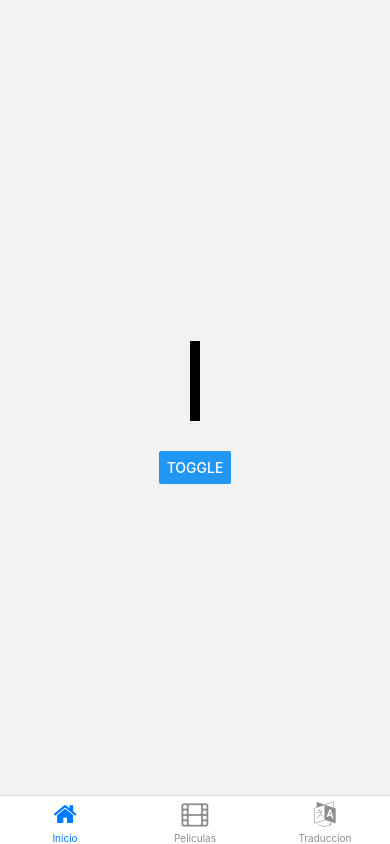
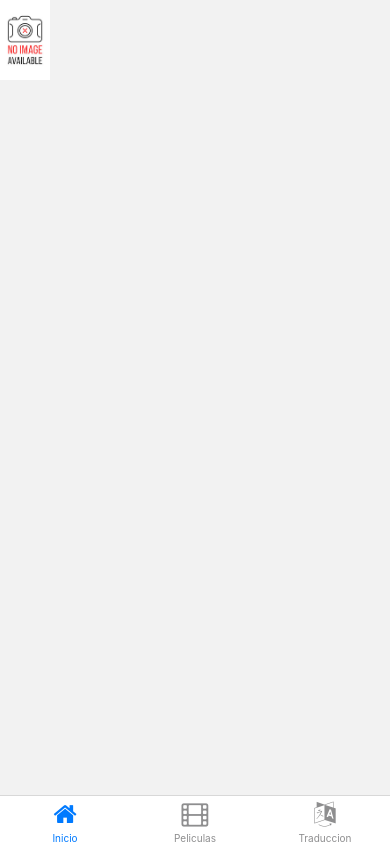
Before and after one commit to CesarJoseDelgadoSuarez/curso-React-Native, a React Native app: screen /MovieList in a window 390 px wide. Built offline with nearby package versions, Linux system fonts and the light colour scheme.

Commit message:
añadido nuevas dependencias de reanimated

```diff
--- a/App.js
+++ b/App.js
@@ -1,6 +1,10 @@
-import { StyleSheet } from "react-native";
 import Main from "./src/Main";
+import { GestureHandlerRootView } from "react-native-gesture-handler";
 
 export default function App() {
-  return <Main />;
+  return (
+    <GestureHandlerRootView style={{ flex: 1 }}>
+      <Main />
+    </GestureHandlerRootView>
+  );
 }
--- a/src/Main.jsx
+++ b/src/Main.jsx
@@ -3,7 +3,6 @@ import { NavigationContainer } from "@react-navigation/native";
 import Constants from "expo-constants";
 import { View, StatusBar } from "react-native";
 import TabNavigator from "./router/Tabs/MainTab";
-
 
 const Main = () => (
   <View style={{ flex: 1, paddingTop: Constants.statusBarHeight }}>
--- a/src/animations/ImageScaleAnimation.jsx
+++ b/src/animations/ImageScaleAnimation.jsx
@@ -1,64 +1,72 @@
-import React, { useState, useEffect } from "react";
-import { View, Image, Pressable, Dimensions } from "react-native";
-import Animated, {
-  useSharedValue,
-  useAnimatedStyle,
-  withTiming,
-  Easing,
-  withSequence,
-  withDelay,
-} from "react-native-reanimated";
+import React, { Component } from "react";
 
-const ImageScaleAnimation = (props) => {
-  const [scaleAnimationH] = useState(() => useSharedValue(80));
-  const [scaleAnimationW] = useState(() => useSharedValue(50));
+import { View, Image, Animated, Pressable, Dimensions } from "react-native";
 
-  const imgSrc =
+class ImageScaleAnimation extends Component {
+  constructor(props) {
+    super(props);
+
+    this.state = {
+      scaleAnimationH: new Animated.Value(80),
+
+      scaleAnimationW: new Animated.Value(50),
+    };
+
+    this.imgSrc =
       props.source || require("../../assets/images/imageNotFound.jpg");
 
-  useEffect(() => {
-    // Ensure that the Shared Values are initialized only once
-    scaleAnimationH.value = 80;
-    scaleAnimationW.value = 50;
-  }, []);
+    this.pruebaMethod = props.handleFinish;
+  }
 
-  const startAnimation = () => {
+  startAnimation = () => {
+    const { scaleAnimationH, scaleAnimationW } = this.state;
+
     const { height, width } = Dimensions.get("window");
+
     const duration = 1000;
 
-    scaleAnimationH.value = withSequence(
-      withTiming(height, { duration, easing: Easing.inOut(Easing.ease) }),
-      withDelay(200), // Optional delay between height and width animations
-      withTiming(width, { duration, easing: Easing.inOut(Easing.ease) })
-    );
+    const animationConfigH = {
+      toValue: height,
 
-    scaleAnimationW.value = withSequence(
-      withTiming(width, { duration, easing: Easing.inOut(Easing.ease) }),
-      withDelay(200), // Optional delay between height and width animations
-      withTiming(height, { duration, easing: Easing.inOut(Easing.ease) })
-    );
+      duration,
 
-    // Callback when animation finishes
-    setTimeout(() => {
-      props.handleFinish();
-    }, duration * 2 + 200); // Adjust timeout to match the total animation duration
+      useNativeDriver: false,
     };
 
-  const animatedStyle = useAnimatedStyle(() => {
-    return {
-      width: scaleAnimationW.value,
-      height: scaleAnimationH.value,
+    const animationConfigW = {
+      toValue: width,
+
+      duration,
+
+      useNativeDriver: false,
     };
+
+    Animated.parallel([
+      Animated.timing(scaleAnimationH, animationConfigH),
+
+      Animated.timing(scaleAnimationW, animationConfigW),
+    ]).start(({ finished }) => {
+      console.log("termine");
+      this.pruebaMethod();
     });
+  };
+
+  render() {
+    const { scaleAnimationH, scaleAnimationW } = this.state;
 
     return (
-    <Pressable onPress={startAnimation}>
+      <Pressable onPress={this.startAnimation}>
         <Animated.Image
-        source={imgSrc}
-        style={[{ resizeMode: "cover" }, animatedStyle]}
+          source={this.imgSrc}
+          style={{
+            width: scaleAnimationW,
+
+            height: scaleAnimationH,
+          }}
         />
       </Pressable>
     );
-};
+  }
+}
 
 export default ImageScaleAnimation;
--- /dev/null
+++ b/src/animations/ImageZoom.jsx
@@ -0,0 +1,49 @@
+import React from "react";
+import { Button, View, StyleSheet, Text, Pressable } from "react-native";
+import Animated, {
+  useSharedValue,
+  withSpring,
+  runOnJS,
+} from "react-native-reanimated";
+import { useAnimatedStyle } from "react-native-reanimated";
+
+export default function App() {
+  const scale = useSharedValue(1);
+  const [finished, setFinished] = React.useState(false);
+
+  const handlePress = () => {
+    scale.value = withSpring(2, {}, () => {
+      // highlight-next-line
+      runOnJS(() => {
+        console.log("Termine");
+      })(true);
+    });
+  };
+
+  const animatedStyle = useAnimatedStyle(() => ({
+    transform: [{ scale: scale.value }],
+  }));
+
+  return (
+    <View style={styles.container}>
+      <Pressable onPress={handlePress}>
+        <Animated.Image
+          style={[styles.box, animatedStyle]}
+          source={require("../../assets/images/imageNotFound.jpg")}
+        />
+      </Pressable>
+    </View>
+  );
+}
+
+const styles = StyleSheet.create({
+  container: {
+    flex: 1,
+    alignItems: "center",
+    justifyContent: "center",
+  },
+  box: {
+    height: 175,
+    width: 150,
+  },
+});
--- a/src/pages/Home.jsx
+++ b/src/pages/Home.jsx
@@ -1,73 +1,7 @@
-import Animated, {
-  useSharedValue,
-  withTiming,
-  useAnimatedStyle,
-  Easing,
-} from "react-native-reanimated";
-import { View, Button, StyleSheet } from "react-native";
+import ImageZoom from "../animations/ImageZoom";
+import ImageScaleAnimation from "../animations/ImageScaleAnimation";
+const HomeScreen = () => {
+  return <ImageScaleAnimation />;
+};
 
-export default function HomeScreen() {
-  const randomWidth = useSharedValue(10);
-
-  const config = {
-    duration: 500,
-    easing: Easing.bezier(0.5, 0.01, 0, 1),
-  };
-
-  const style = useAnimatedStyle(() => {
-    return {
-      width: withTiming(randomWidth.value, config),
-    };
-  });
-
-  return (
-    <View style={styles.container}>
-      <Animated.View style={[styles.box, style]} />
-      <Button
-        title="toggle"
-        onPress={() => {
-          randomWidth.value = Math.random() * 350;
-        }}
-      />
-    </View>
-  );
-}
-
-const styles = StyleSheet.create({
-  container: {
-    flex: 1,
-    alignItems: "center",
-    justifyContent: "center",
-    flexDirection: "column",
-  },
-  box: {
-    width: 100,
-    height: 80,
-    backgroundColor: "black",
-    margin: 30,
-  },
-});
-
-// import { StyleSheet, View } from "react-native";
-// import StyledText from "../components/StyledText.jsx";
-// import { useTranslation } from "react-i18next";
-// import { useNavigation } from "@react-navigation/native";
-// const styles = StyleSheet.create({
-//   container: {
-//     flex: 1,
-//     justifyContent: "center",
-//     alignItems: "center",
-//   },
-// });
-
-// const HomeScreen = () => {
-
-//   const { t } = useTranslation();
-//   return (
-//     <View style={styles.container}>
-//       <StyledText>{t('welcome')}</StyledText>
-//     </View>
-//   );
-// };
-
-// export default HomeScreen;
+export default HomeScreen;
```
Also changed, not shown: src/pages/Movies/MovieItem.jsx (+5 -1 lines). Lines whose indentation alone changed are shown as unchanged.
